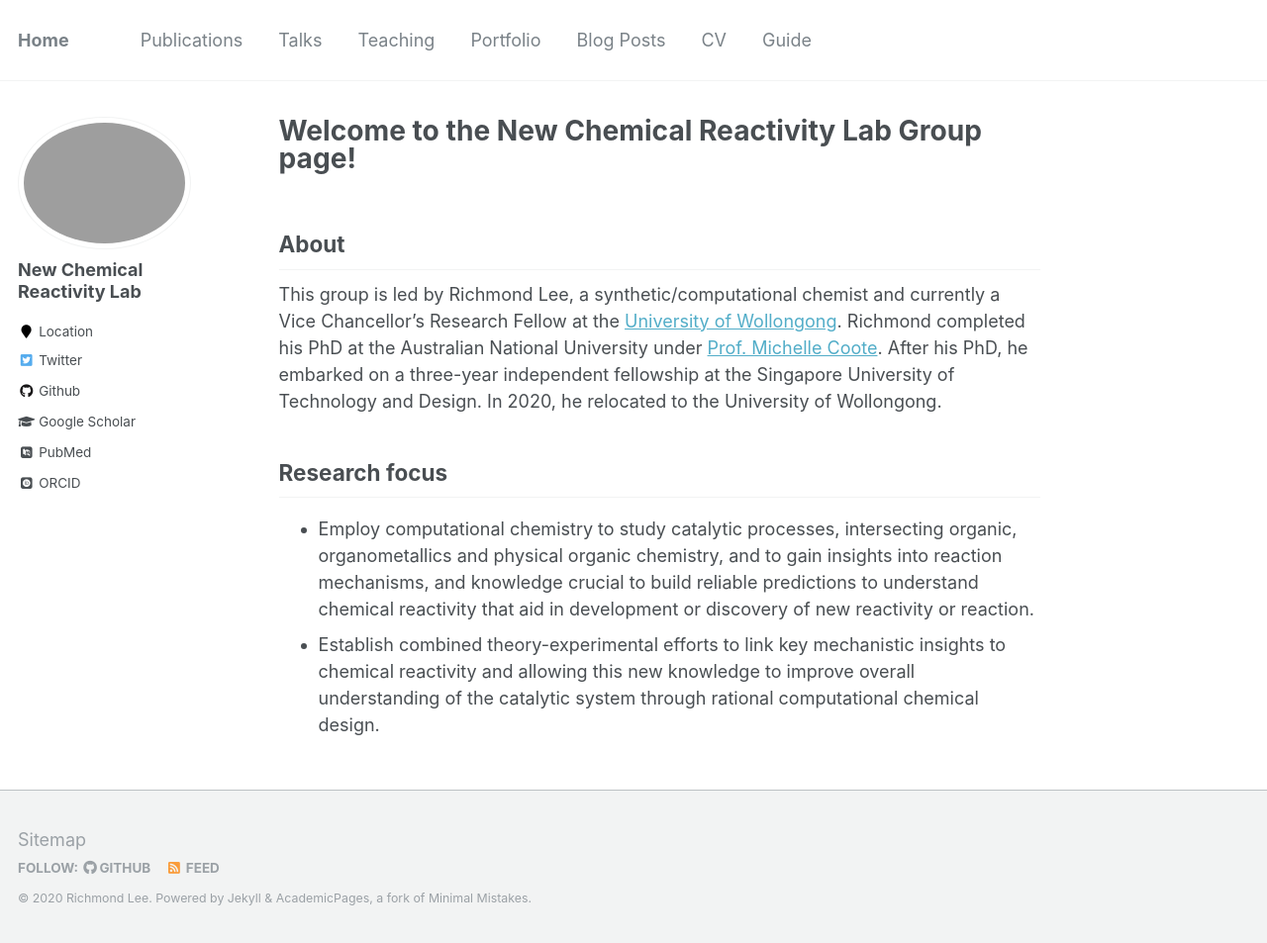
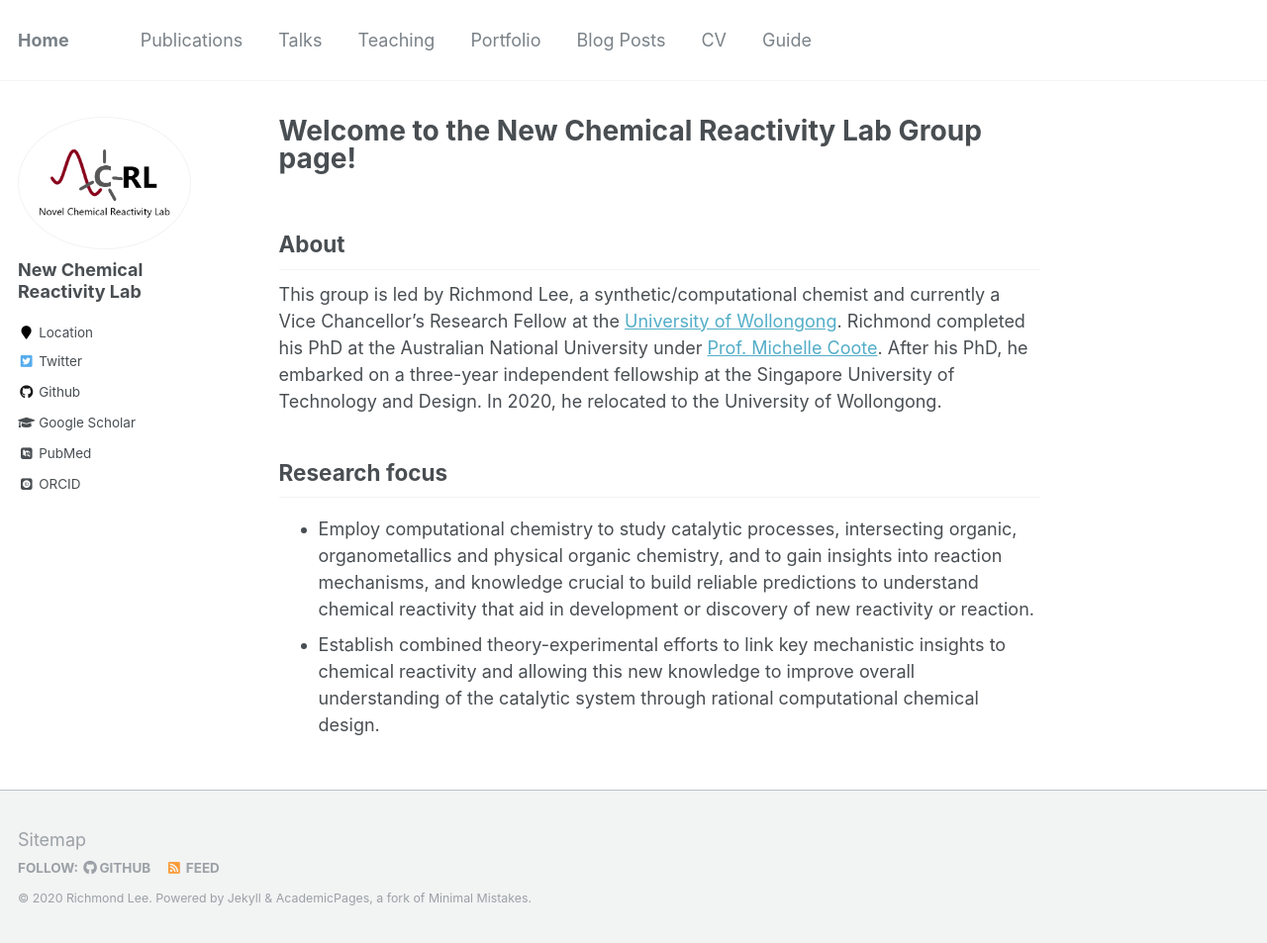
Before and after one commit to riclzh/chemrxn, a Jekyll site: the page built from _pages/about.md, in a window 1280 px wide and 953 px high. Shown: the whole window at 99% size. Built offline with Jekyll 4.4.1, drawn with Linux system fonts in a browser that asks for light colours; some web fonts are replaced.

Commit message:
Update _config.yml

```diff
--- a/_config.yml
+++ b/_config.yml
@@ -81,7 +81,7 @@ analytics:
 # Site Author
 author:
   name             : "New Chemical Reactivity Lab"
-  avatar           : "NCRL.gif"
+  avatar           : "NCRL.png"
   bio              : ""
   location         : "Location"
   employer         :
```
